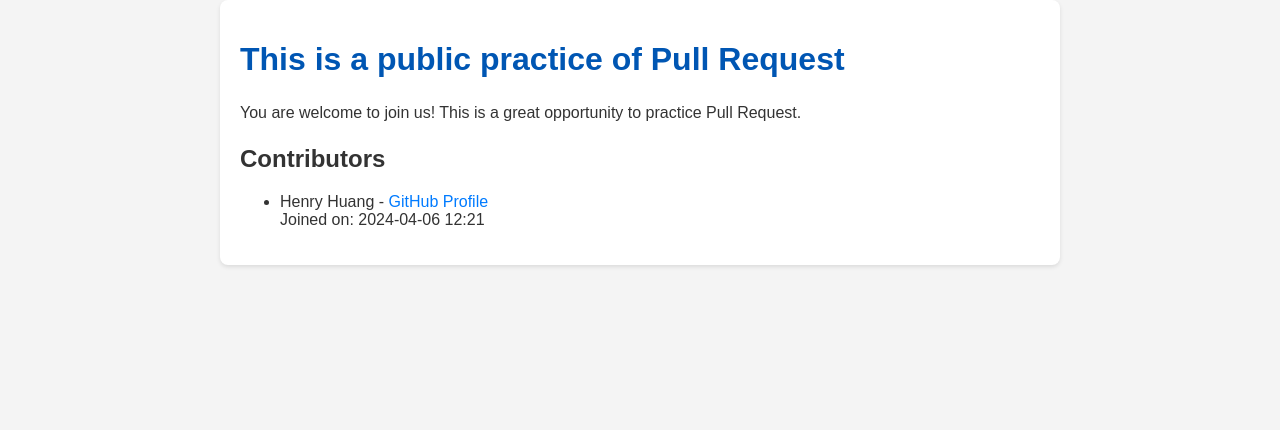
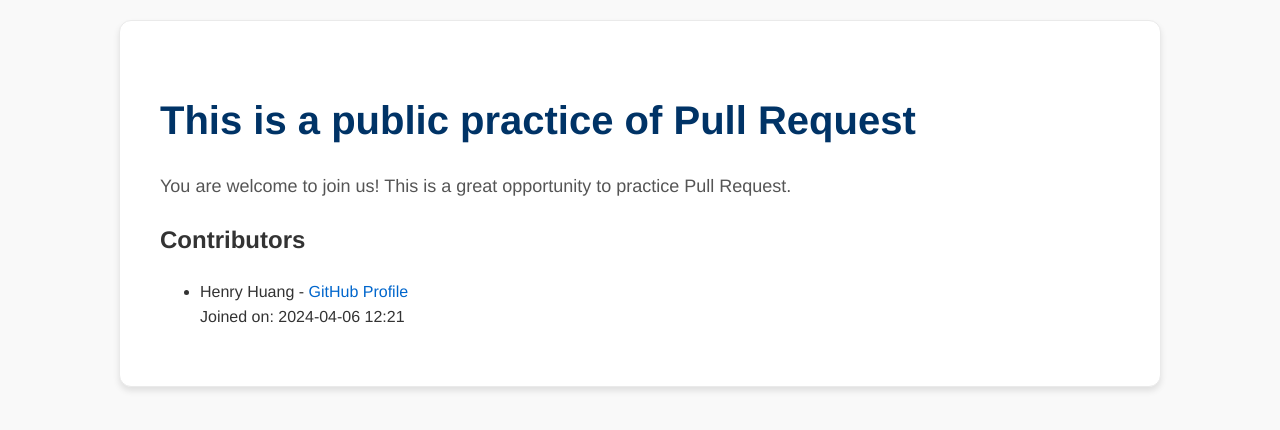
Before and after one commit to iamhenryhuang/pr_practice, a plain HTML site: page index.html in a window 1280 px wide. Drawn offline with Linux system fonts and the light colour scheme.

Commit message:
Update style.css

```diff
--- a/style.css
+++ b/style.css
@@ -1,29 +1,52 @@
 body {
-    font-family: Arial, sans-serif;
+    font-family: 'Helvetica Neue', Arial, sans-serif;
     margin: 0;
     padding: 0;
-    background-color: #f4f4f4;
+    background-color: #f9f9f9;
     color: #333;
+    line-height: 1.6;
+    font-size: 16px;
 }
+
 .container {
-    max-width: 800px;
-    margin: auto;
-    background: white;
-    padding: 20px;
-    border-radius: 8px;
-    box-shadow: 0 2px 4px rgba(0,0,0,0.1);
+    max-width: 960px;
+    margin: 20px auto;
+    background: #fff;
+    padding: 40px;
+    border-radius: 12px;
+    box-shadow: 0 4px 6px rgba(0,0,0,0.1);
+    border: 1px solid #eaeaea;
 }
+
 h1 {
-    color: #0056b3;
+    color: #003366;
+    margin-bottom: 20px;
+    font-size: 2.5em;
 }
+
 p {
-    margin: 10px 0;
-    line-height: 1.6;
+    margin: 20px 0;
+    color: #555;
+    font-size: 1.125rem;
 }
+
 a {
-    color: #007bff;
+    color: #0066cc;
     text-decoration: none;
+    transition: color 0.3s;
 }
-a:hover {
+
+a:hover, a:focus {
+    color: #004499;
     text-decoration: underline;
 }
+
+@media (max-width: 768px) {
+    .container {
+        padding: 20px;
+    }
+
+    h1 {
+        font-size: 2em;
+    }
+}
```
